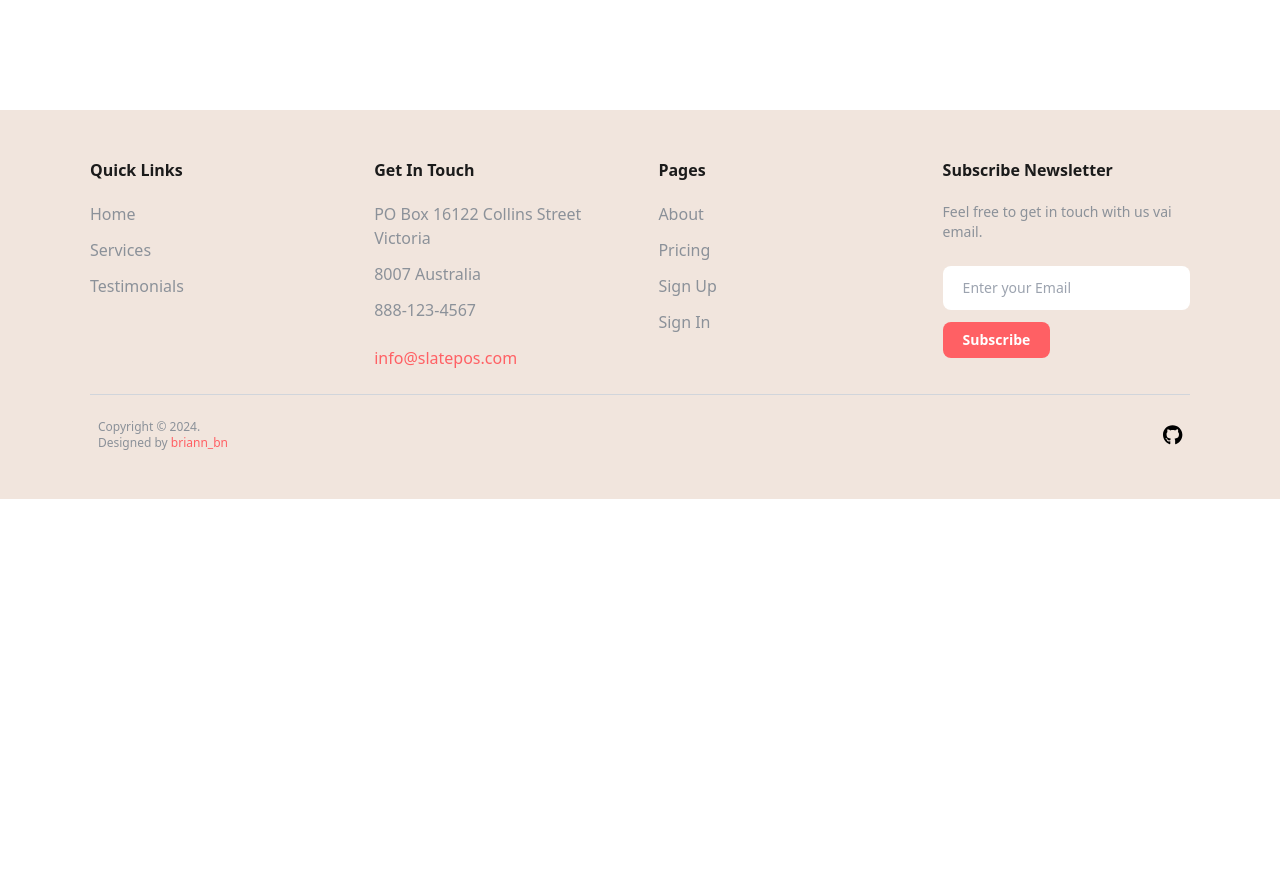
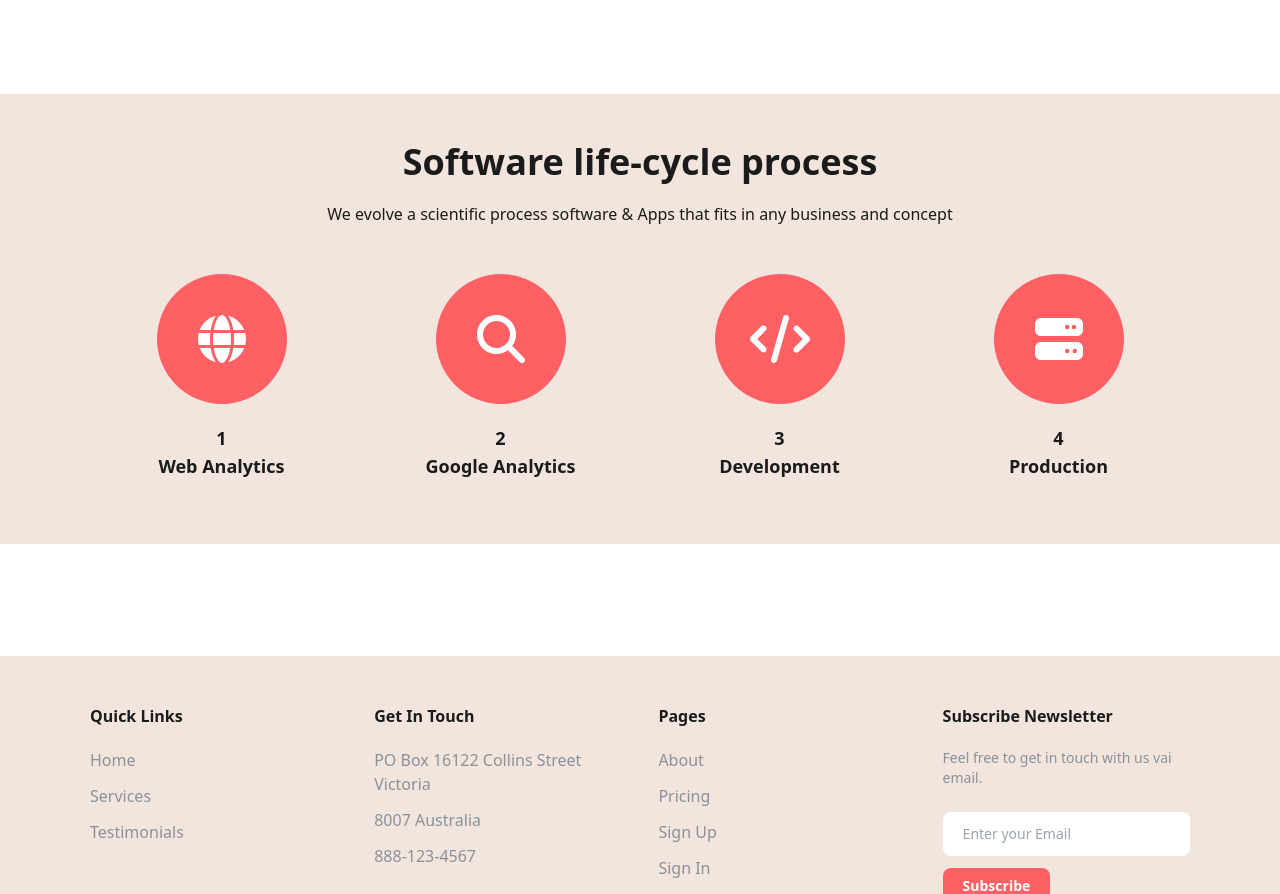
Before and after one commit to addyxx-h4ck1/slate-pos-landing-page, a Next.js app: page /about in a window 1280 px wide. Shown: the part 1752-2646 px from the top of the page. Before the commit the page ends 2251 px from the top, so only its background shows below. Built offline with nearby package versions, Linux system fonts and the light colour scheme.

Commit message:
added about page section three

```diff
--- /dev/null
+++ b/app/about/components/AboutPageSectionThree/AboutPageSectionThree.tsx
@@ -0,0 +1,29 @@
+import React from 'react';
+import CardOne from './CardOne';
+import CardTwo from './CardTwo';
+import CardThree from './CardThree';
+import CardFour from './CardFour';
+
+const AboutPageSectionThree = () => {
+  return (
+    <section className="mt-[6rem] px-2 py-12 bg-secondary text-fontPrimary flex justify-center items-center flex-col">
+      <article className="mb-2 w-full ">
+        <h2 className="text-3xl md:text-4xl font-semibold text-center mb-5">
+          Software life-cycle process
+        </h2>
+        <p className="text-center">
+          We evolve a scientific process software & Apps that fits in any
+          business and concept
+        </p>
+      </article>
+      <article className="software-process w-full max-w-[1100px] mt-6">
+        <CardOne />
+        <CardTwo />
+        <CardThree />
+        <CardFour />
+      </article>
+    </section>
+  );
+};
+
+export default AboutPageSectionThree;
--- /dev/null
+++ b/app/about/components/AboutPageSectionThree/CardFour.tsx
@@ -0,0 +1,19 @@
+import { faServer } from '@fortawesome/free-solid-svg-icons';
+import { FontAwesomeIcon } from '@fortawesome/react-fontawesome';
+import React from 'react';
+
+const CardFour = () => {
+  return (
+    <article className="flex justify-center items-center flex-col gap-5 p-4">
+      <div className="w-[130px] h-[130px] rounded-full flex justify-center items-center bg-primary">
+        <FontAwesomeIcon icon={faServer} className="text-5xl text-white" />
+      </div>
+      <div>
+        <h3 className="font-semibold text-lg text-center">4</h3>
+        <h3 className="font-semibold text-lg text-center">Production</h3>
+      </div>
+    </article>
+  );
+};
+
+export default CardFour;
--- /dev/null
+++ b/app/about/components/AboutPageSectionThree/CardOne.tsx
@@ -0,0 +1,19 @@
+import { faGlobe } from '@fortawesome/free-solid-svg-icons';
+import { FontAwesomeIcon } from '@fortawesome/react-fontawesome';
+import React from 'react';
+
+const CardOne = () => {
+  return (
+    <article className="flex justify-center items-center flex-col gap-5 p-4">
+      <div className="w-[130px] h-[130px] rounded-full flex justify-center items-center bg-primary">
+        <FontAwesomeIcon icon={faGlobe} className="text-5xl text-white" />
+      </div>
+      <div>
+        <h3 className="font-semibold text-lg text-center">1</h3>
+        <h3 className="font-semibold text-lg text-center">Web Analytics</h3>
+      </div>
+    </article>
+  );
+};
+
+export default CardOne;
--- /dev/null
+++ b/app/about/components/AboutPageSectionThree/CardThree.tsx
@@ -0,0 +1,19 @@
+import { faCode } from '@fortawesome/free-solid-svg-icons';
+import { FontAwesomeIcon } from '@fortawesome/react-fontawesome';
+import React from 'react';
+
+const CardThree = () => {
+  return (
+    <article className="flex justify-center items-center flex-col gap-5 p-4">
+      <div className="w-[130px] h-[130px] rounded-full flex justify-center items-center bg-primary">
+        <FontAwesomeIcon icon={faCode} className="text-5xl text-white" />
+      </div>
+      <div>
+        <h3 className="font-semibold text-lg text-center">3</h3>
+        <h3 className="font-semibold text-lg text-center">Development</h3>
+      </div>
+    </article>
+  );
+};
+
+export default CardThree;
--- /dev/null
+++ b/app/about/components/AboutPageSectionThree/CardTwo.tsx
@@ -0,0 +1,19 @@
+import { faSearch } from '@fortawesome/free-solid-svg-icons';
+import { FontAwesomeIcon } from '@fortawesome/react-fontawesome';
+import React from 'react';
+
+const CardTwo = () => {
+  return (
+    <article className="flex justify-center items-center flex-col gap-5 p-4">
+      <div className="w-[130px] h-[130px] rounded-full flex justify-center items-center bg-primary">
+        <FontAwesomeIcon icon={faSearch} className="text-5xl text-white" />
+      </div>
+      <div>
+        <h3 className="font-semibold text-lg text-center">2</h3>
+        <h3 className="font-semibold text-lg text-center">Google Analytics</h3>
+      </div>
+    </article>
+  );
+};
+
+export default CardTwo;
--- a/app/about/page.tsx
+++ b/app/about/page.tsx
@@ -3,6 +3,7 @@ import AboutPageHero from './components/AboutPageHero/AboutPageHero';
 import AboutPageSectionOne from './components/AboutPageSectionOne/AboutPageSectionOne';
 import AboutPageSectionTwo from './components/AboutpageSectionTwo/AboutPageSectionTwo';
 import Footer from '../components/Footer';
+import AboutPageSectionThree from './components/AboutPageSectionThree/AboutPageSectionThree';
 
 const Page = () => {
   return (
@@ -10,6 +11,7 @@ const Page = () => {
       <AboutPageHero />
       <AboutPageSectionOne />
       <AboutPageSectionTwo />
+      <AboutPageSectionThree />
       <Footer />
     </>
   );
--- a/app/globals.css
+++ b/app/globals.css
@@ -143,4 +143,12 @@
     }
   }
   /* ======================== SECTION TWO======================== */
+
+  /* ======================== SECTION THREE======================== */
+  .software-process {
+    display: grid;
+    gap: 1rem;
+    grid-template-columns: repeat(auto-fit, minmax(180px, 1fr));
+  }
+  /* ======================== SECTION THREE======================== */
 }
```
